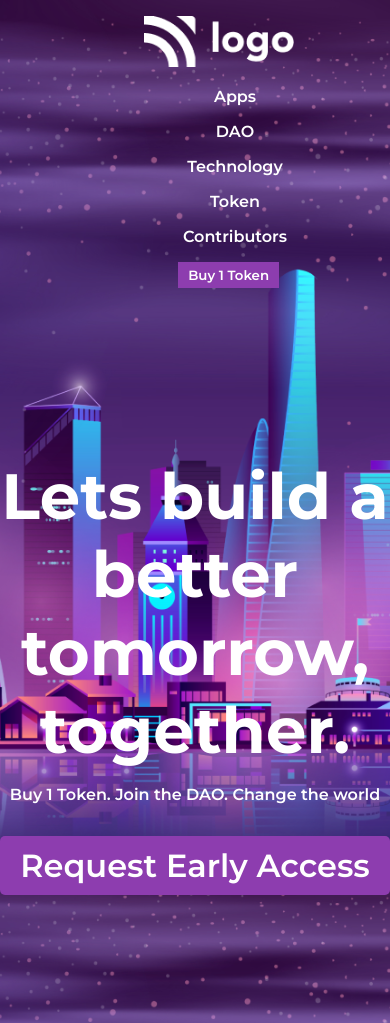
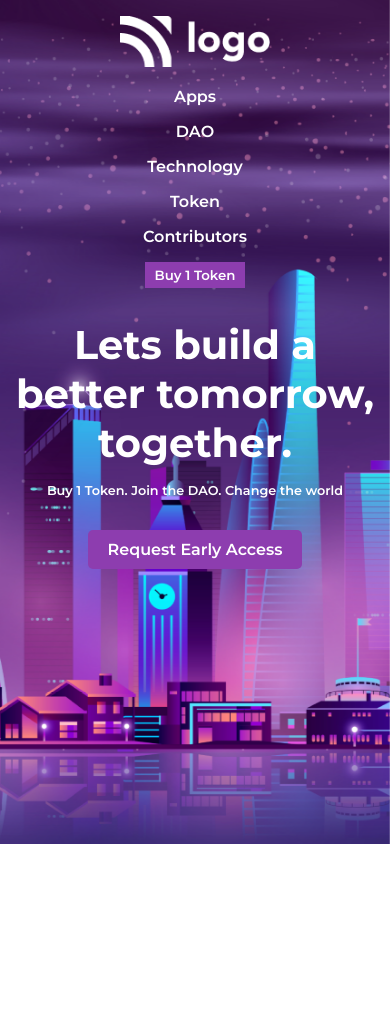
Before and after one commit to ritesh-rks/Project-05, a plain HTML site: page index.html in a window 390 px wide. Shown: the top 1023 px of the page. After the commit the page ends 844 px from the top, so only its background shows below. Drawn offline with Linux system fonts and the light colour scheme.

Commit message:
modified CSS file

```diff
--- a/style.css
+++ b/style.css
@@ -1,11 +1,11 @@
-*{
+* {
   margin: 0;
   padding: 0;
   box-sizing: border-box;
-    font-family: 'Montserrat', sans-serif;
+  font-family: "Montserrat", sans-serif;
 }
 
-.navbar{
+.navbar {
   display: grid;
   grid-template-columns: 1fr 1fr 8fr 2fr;
   background-color: #000000;
@@ -13,7 +13,7 @@
   padding: 1rem 0 0.5rem 3rem;
   min-height: 10vh;
 }
-.logo{
+.logo {
   width: 90%;
   cursor: pointer;
 }
@@ -24,27 +24,26 @@
   background-color: #fff;
   margin-left: 4rem;
 }
-.list{
+.list {
   list-style-type: none;
 }
-.list-item{
+.list-item {
   display: inline;
   color: #fff;
   margin-left: 2rem;
   cursor: pointer;
 }
-.button-small{
+.button-small {
   padding: 5px 10px;
   color: #fff;
-    background-color: #8D3DAF;
+  background-color: #8d3daf;
   border: none;
   cursor: pointer;
 }
 /* Hero section */
-.hero{
+.hero {
   min-height: 90vh;
-    background: url(assets/bg.png)
-    no-repeat center center fixed;
+  background: url(assets/bg.png) no-repeat center center fixed;
   background-size: cover;
   display: flex;
   flex-direction: column;
@@ -52,22 +51,22 @@
   justify-content: center;
   text-align: center;
 }
-.hero-heading{
+.hero-heading {
   font-size: 6rem;
   color: #ffffff;
 }
 
-.hero-description{
+.hero-description {
   color: #ffffff;
   font-size: 2rem;
   margin-top: 1rem;
   margin-bottom: 2rem;
 }
 
-.button-large{
+.button-large {
   padding: 10px 20px;
   color: #fff;
-    background-color: #8D3DAF;
+  background-color: #8d3daf;
   font-size: 2rem;
   border: none;
   border-radius: 5px;
@@ -75,59 +74,64 @@
 }
 
 /* Media query */
-@media (max-width: 900px){
-
-    .hero-heading{
+@media (max-width: 900px) {
+  .hero-heading {
     font-size: 4rem;
   }
-    .hero-description{
+  .hero-description {
     font-size: 1rem;
   }
-
 }
 
-@media (max-width: 835px){
-
-
-    .navbar{
+@media (max-width: 835px) {
+  .navbar {
     display: flex;
     flex-direction: column;
   }
-    .list{
+  .list {
     margin-top: 1rem;
-       margin-bottom:1rem;
+    margin-bottom: 1rem;
+  }
 }
 
-}
-
-@media (max-width: 628px){
-    .container{
+@media (max-width: 628px) {
+  .container {
     min-height: 100vh;
-    background: url(assets/bg.png)
-    no-repeat center center fixed;
+    background: url(assets/bg.png) no-repeat center center fixed;
     background-size: cover;
   }
 
-   .navbar{
+  .navbar {
     text-align: center;
     background: none;
-    min-width: 0;
+    min-height: 0;
+    padding: 1rem 0;
   }
-
-   .hero{
-    background: none;
-    min-width: 0;
+  .line {
+    display: none;
   }
-    .list{
+  .list {
     display: flex;
     flex-direction: column;
     margin-top: 0;
   }
-    .list-item{
+  .list-item {
     margin-top: 1rem;
-    }
-    .button-small{
-        margin-left: 1.2rem;
+    margin-left: 0;
   }
 
+  .hero {
+    background: none;
+    min-height: 0;
+    padding: 1rem;
   }
+  .hero-heading {
+    font-size: 2.5rem;
+  }
+  .hero-description {
+    font-size: 0.8rem;
+  }
+  .button-large {
+    font-size: 1rem;
+  }
+}
```
Lines whose indentation alone changed are shown as unchanged.
